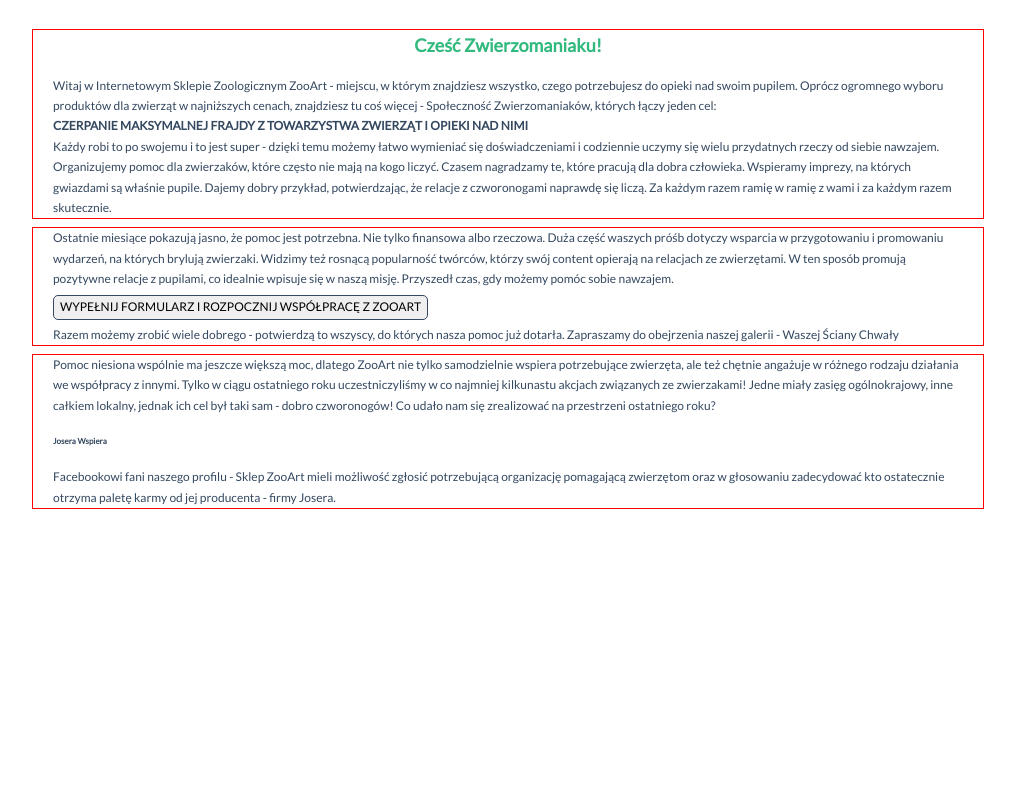
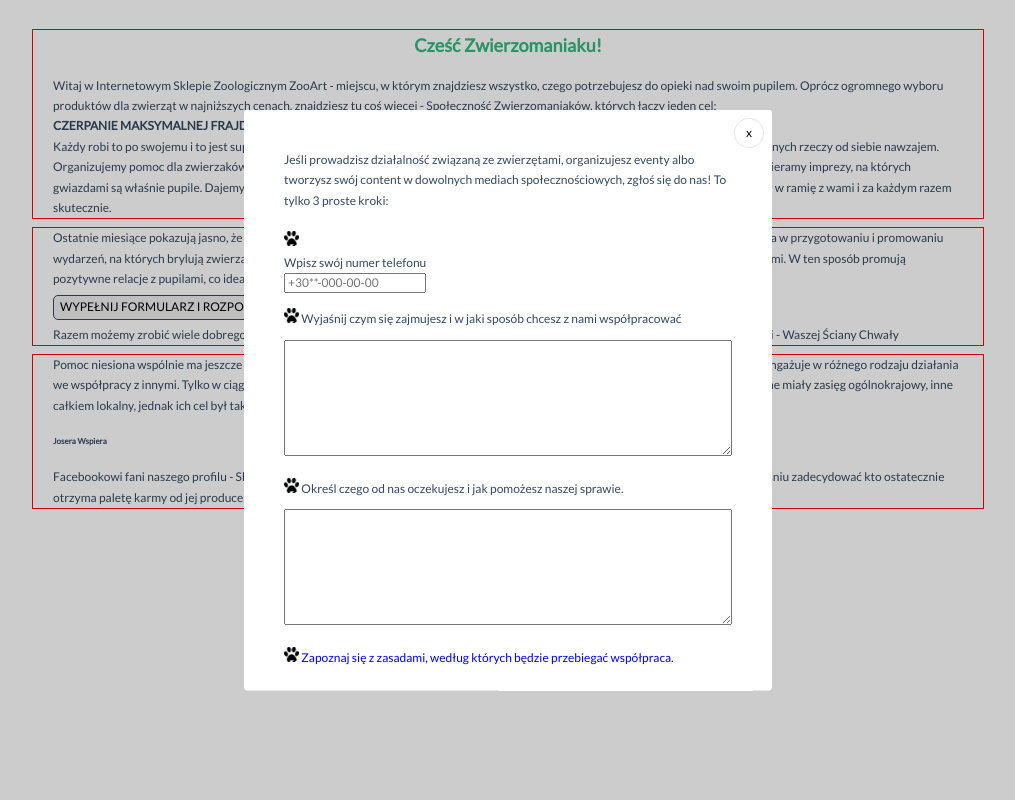
Before and after one commit to DashaPash/-Podstrona-dla-Wsparcia-Akcji-ZooArt, a website built with Parcel: page src/index.html in a window 1280 px wide. Shown: the whole page, without its empty margins (132-1147 px from the left). Built offline with nearby package versions, Linux system fonts and the light colour scheme.

Commit message:
add scss html

```diff
--- a/src/index.html
+++ b/src/index.html
@@ -15,10 +15,10 @@
   </head>
   <body>
     <include src="./partial/header.html"></include>
+    <include src="./partial/collaboration.html"></include>
     <include src="./partial/form.html"></include>
-    <include src="./partial/modal-window.html"></include>
     <include src="./partial/actions.html"></include>
-
+    <!-- <include src="./partial/rules.html"></include> -->
     <script src="./index.js"></script>
   </body>
 </html>
--- a/src/index.js
+++ b/src/index.js
@@ -1 +1,3 @@
 import './sass/main.scss';
+import './js/btn';
+import './js/refs';
--- /dev/null
+++ b/src/js/refs.js
@@ -0,0 +1,4 @@
+const refs = {
+  button: document.querySelector('.collaboration__btn'),
+  modalWindow: document.querySelector('.backdrop'),
+};
--- /dev/null
+++ b/src/partial/collaboration.html
@@ -0,0 +1,16 @@
+<section class="collaboration container">
+  <p clss="collaboration__text">
+    Ostatnie miesiące pokazują jasno, że pomoc jest potrzebna. Nie tylko finansowa albo rzeczowa.
+    Duża część waszych próśb dotyczy wsparcia w przygotowaniu i promowaniu wydarzeń, na których
+    brylują zwierzaki. Widzimy też rosnącą popularność twórców, którzy swój content opierają na
+    relacjach ze zwierzętami. W ten sposób promują pozytywne relacje z pupilami, co idealnie wpisuje
+    się w naszą misję. Przyszedł czas, gdy możemy pomóc sobie nawzajem.
+  </p>
+  <button type="button" class="collaboration__btn">
+    WYPEŁNIJ FORMULARZ I ROZPOCZNIJ WSPÓŁPRACĘ Z ZOOART
+  </button>
+  <p clss="collaboration__text">
+    Razem możemy zrobić wiele dobrego - potwierdzą to wszyscy, do których nasza pomoc już dotarła.
+    Zapraszamy do obejrzenia naszej galerii - Waszej Ściany Chwały
+  </p>
+</section>
--- a/src/partial/form.html
+++ b/src/partial/form.html
@@ -1,16 +1,39 @@
-<section class="form container">
-  <p clss="form__text">
-    Ostatnie miesiące pokazują jasno, że pomoc jest potrzebna. Nie tylko finansowa albo rzeczowa.
-    Duża część waszych próśb dotyczy wsparcia w przygotowaniu i promowaniu wydarzeń, na których
-    brylują zwierzaki. Widzimy też rosnącą popularność twórców, którzy swój content opierają na
-    relacjach ze zwierzętami. W ten sposób promują pozytywne relacje z pupilami, co idealnie wpisuje
-    się w naszą misję. Przyszedł czas, gdy możemy pomóc sobie nawzajem.
-  </p>
-  <button type="button" class="form__btn">
-    WYPEŁNIJ FORMULARZ I ROZPOCZNIJ WSPÓŁPRACĘ Z ZOOART
-  </button>
-  <p clss="form__text">
-    Razem możemy zrobić wiele dobrego - potwierdzą to wszyscy, do których nasza pomoc już dotarła.
-    Zapraszamy do obejrzenia naszej galerii - Waszej Ściany Chwały
-  </p>
-</section>
+<div class="backdrop">
+  <section class="modal-window">
+    <button class="modal-window__btn" type="button">
+      x
+      <!-- <svg class="modal-window__icon-close-btn" width="18" height="18">
+        <use href="../images/sprite.svg#icon-close-btn"></use>
+      </svg> -->
+    </button>
+    <p class="modal-window__text">
+      Jeśli prowadzisz działalność związaną ze zwierzętami, organizujesz eventy albo tworzysz swój
+      content w dowolnych mediach społecznościowych, zgłoś się do nas! To tylko 3 proste kroki:
+    </p>
+    <form class="form">
+      <ul class="form__list">
+        <li class="form__item">
+          <label for="tel">
+            <p>Wpisz swój numer telefonu</p>
+            <input type="tel" name="tel" id="tel" placeholder="+30**-000-00-00" />
+          </label>
+        </li>
+        <li class="form__item">
+          <label for="comment">
+            Wyjaśnij czym się zajmujesz i w jaki sposób chcesz z nami współpracować</label
+          >
+          <textarea class="comment" name="comment" id="comment" rows="8"></textarea>
+        </li>
+        <li class="form__item">
+          <label for="comment">Określ czego od nas oczekujesz i jak pomożesz naszej sprawie.</label>
+          <textarea class="comment" name="comment" id="comment" rows="8"></textarea>
+        </li>
+        <li class="form__item">
+          <a href="./partial/rules.html">
+            Zapoznaj się z zasadami, według których będzie przebiegać współpraca.</a
+          >
+        </li>
+      </ul>
+    </form>
+  </section>
+</div>
--- a/src/partial/modal-window.html
+++ /dev/null
@@ -1,11 +0,0 @@
-<section class="modal-window visually-hidden">
-  <p>
-    Jeśli prowadzisz działalność związaną ze zwierzętami, organizujesz eventy albo tworzysz swój
-    content w dowolnych mediach społecznościowych, zgłoś się do nas! To tylko 3 proste kroki:
-  </p>
-  <ul>
-    <li>Zapoznaj się z zasadami, według których będzie przebiegać współpraca.</li>
-    <li>Wyjaśnij czym się zajmujesz i w jaki sposób chcesz z nami współpracować.</li>
-    <li>Określ czego od nas oczekujesz i jak pomożesz naszej sprawie.</li>
-  </ul>
-</section>
--- /dev/null
+++ b/src/partial/rules.html
@@ -0,0 +1,5 @@
+<p>
+  Lorem ipsum dolor sit amet, consectetur adipisicing elit. Placeat beatae aperiam adipisci non eius
+  quidem facilis praesentium, ea quia reprehenderit veniam ducimus tempore. Non eos quidem amet
+  dolor repudiandae ad.
+</p>
--- a/src/sass/_form.scss
+++ b/src/sass/_collaboration.scss
@@ -1,4 +1,4 @@
-.form {
+.collaboration {
   margin-bottom: 10px;
 
   &__btn {
--- /dev/null
+++ b/src/sass/_modal-window.scss
@@ -0,0 +1,80 @@
+.backdrop {
+  position: fixed;
+  width: 100%;
+  height: 100%;
+  top: 0;
+  left: 0;
+  z-index: 100;
+
+  background-color: rgba(0, 0, 0, 0.2);
+  transition: opacity 250ms $cubic-bezier, visibility 250ms $cubic-bezier;
+}
+
+.is-hidden {
+  opacity: 0;
+  visibility: hidden;
+  pointer-events: none;
+}
+
+.modal-window {
+  position: absolute;
+  top: 50%;
+  left: 50%;
+  width: 528px;
+  height: 581px;
+  overflow-y: auto;
+  background-color: white;
+  border-radius: 4px;
+  padding: 40px;
+
+  transform: translate(-50%, -50%);
+
+  &__btn {
+    position: absolute;
+    top: 8px;
+    right: 8px;
+    width: 30px;
+    height: 30px;
+
+    display: flex;
+    justify-content: center;
+    align-items: center;
+
+    background-color: white;
+    border: 1px solid rgba(0, 0, 0, 0.1);
+    border-radius: 50%;
+    padding: 0;
+    cursor: pointer;
+  }
+
+  &__close-icon {
+    transition: fill 250ms $cubic-bezier;
+
+    &:hover,
+    &:focus {
+      fill: $accent-color;
+    }
+  }
+
+  &__text {
+    margin-bottom: 20px;
+  }
+}
+
+.form__item:not(:last-child) {
+  margin-bottom: 15px;
+}
+
+.form__item::before {
+  content: '';
+  display: inline-block;
+  width: 15px;
+  height: 15px;
+  background-size: contain;
+  background-image: url('../images/image/footprint.webp');
+}
+
+.comment {
+  margin-top: 10px;
+  width: 100%;
+}
--- a/src/sass/_vars.scss
+++ b/src/sass/_vars.scss
@@ -2,3 +2,4 @@
 $accent-color: #32b97e;
 $primary-font: 'LATO', sans-serif;
 $font-weight: 400;
+$cubic-bezier: cubic-bezier(0.4, 0, 0.2, 1);
--- a/src/sass/main.scss
+++ b/src/sass/main.scss
@@ -4,4 +4,5 @@
 @import './base';
 @import './visually-hidden';
 @import './header';
-@import './form';
+@import './collaboration';
+@import './modal-window';
```
Also changed, not shown: src/images/image/footprint.webp (added), src/images/sprite.svg (added), src/js/btn.js (added), 1 other file.
